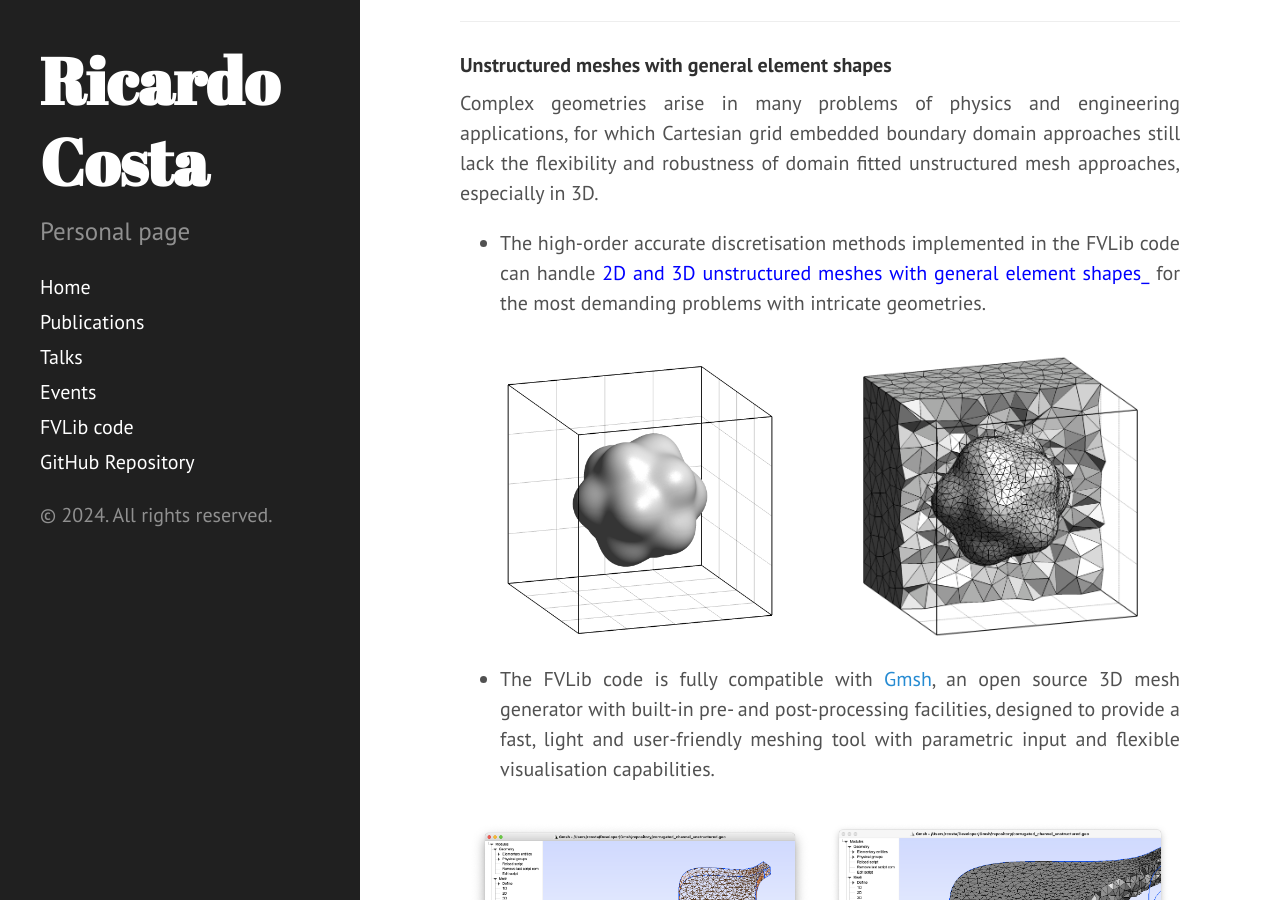
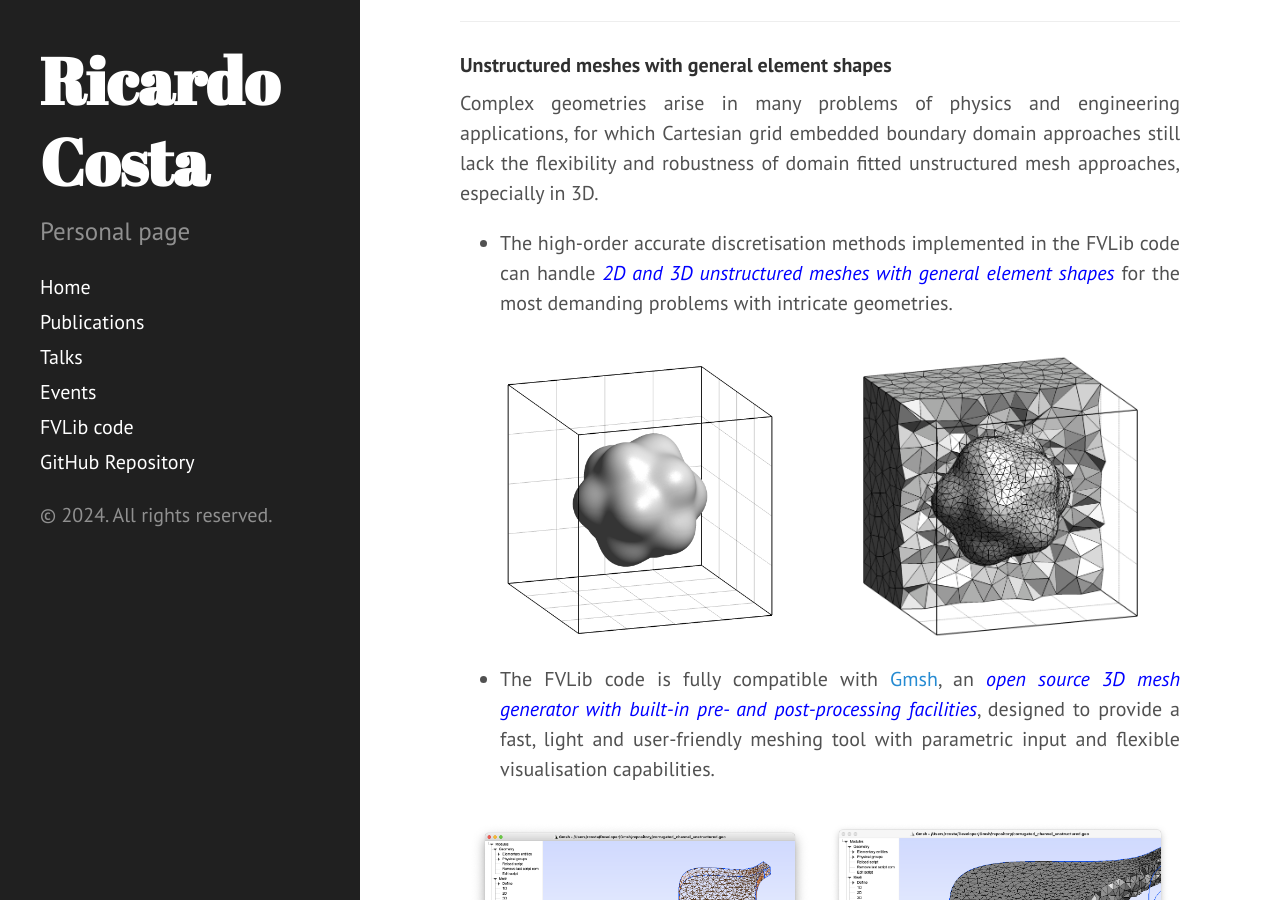
Before and after one commit to ricardodpcosta/ricardodpcosta.github.io, a Jekyll site: the page built from fvlib.md, in a window 1280 px wide and 900 px high, scrolled down 1879 px. Built offline with Jekyll 4.4.1, drawn with Linux system fonts in a browser that asks for light colours; Markdown is read by kramdown in place of the engine named in the settings.

Commit message:
Update fvlib.md

```diff
--- a/fvlib.md
+++ b/fvlib.md
@@ -54,7 +54,7 @@ The discretisation methods implemented in the FVLib code are highly accurate in
 
 Complex geometries arise in many problems of physics and engineering applications, for which Cartesian grid embedded boundary domain approaches still lack the flexibility and robustness of domain fitted unstructured mesh approaches, especially in 3D.
 
-- The high-order accurate discretisation methods implemented in the FVLib code can handle <span style="color:blue">2D and 3D unstructured meshes with general element shapes_</span> for the most demanding problems with intricate geometries.
+- The high-order accurate discretisation methods implemented in the FVLib code can handle <span style="color:blue">_2D and 3D unstructured meshes with general element shapes_</span> for the most demanding problems with intricate geometries.
 
 <p style="margin-bottom: 1cm;"></p>
 
@@ -67,7 +67,7 @@ Complex geometries arise in many problems of physics and engineering application
   </div>
 </div>
 
-- The FVLib code is fully compatible with [Gmsh](https://gmsh.info/), an open source 3D mesh generator with built-in pre- and post-processing facilities, designed to provide a fast, light and user-friendly meshing tool with parametric input and flexible visualisation capabilities.
+- The FVLib code is fully compatible with [Gmsh](https://gmsh.info/), an <span style="color:blue">_open source 3D mesh generator with built-in pre- and post-processing facilities_</span>, designed to provide a fast, light and user-friendly meshing tool with parametric input and flexible visualisation capabilities.
 
 <p style="margin-bottom: 1cm;"></p>
 
```
